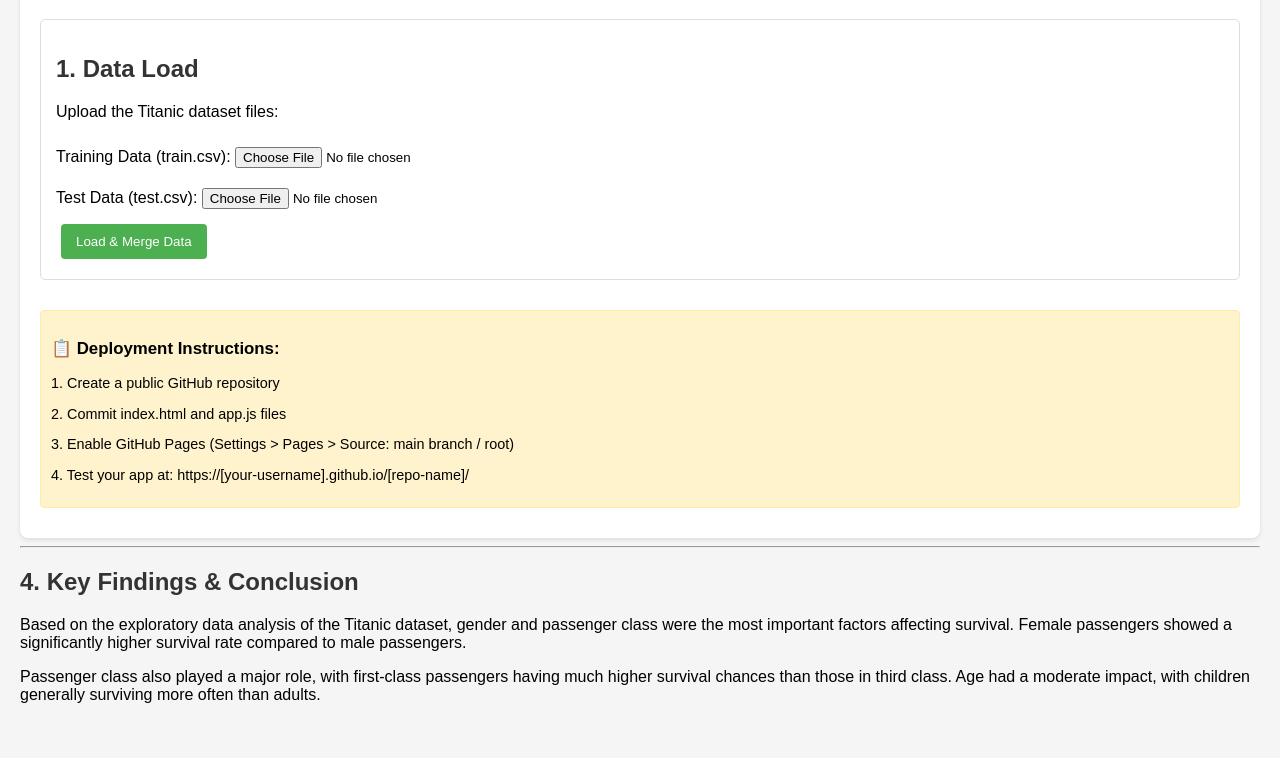
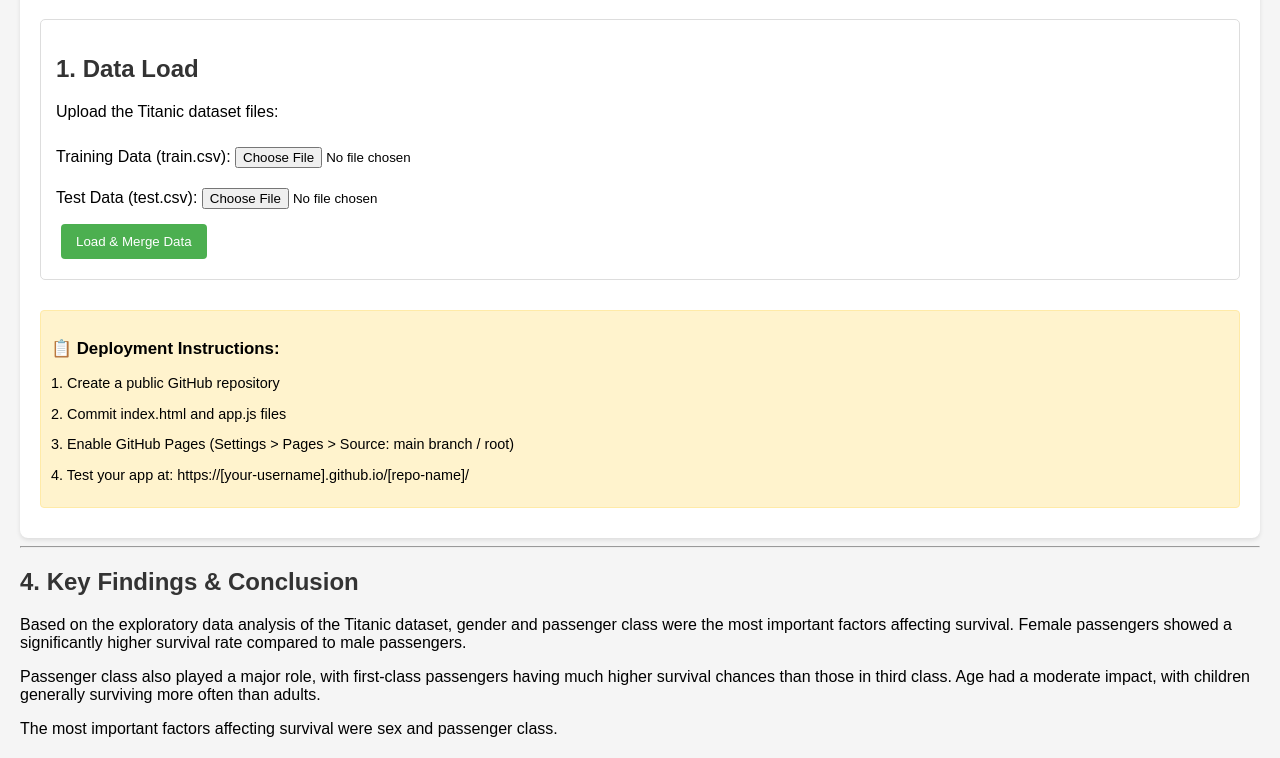
Before and after one commit to HafsaIdSaid386/NND-WEEK-1, a plain HTML site: page index.html in a window 1280 px wide. Shown: the part 102-860 px from the top of the page. Before the commit the page ends 826 px from the top, so only its background shows below. Drawn offline with nearby package versions, Linux system fonts and the light colour scheme.

Commit message:
Update index.html

```diff
--- a/index.html
+++ b/index.html
@@ -160,3 +160,6 @@ Passenger class also played a major role, with first-class passengers having muc
 survival chances than those in third class. Age had a moderate impact, with children
 generally surviving more often than adults.
 </p>
+<p>
+The most important factors affecting survival were sex and passenger class.
+</p>
```
